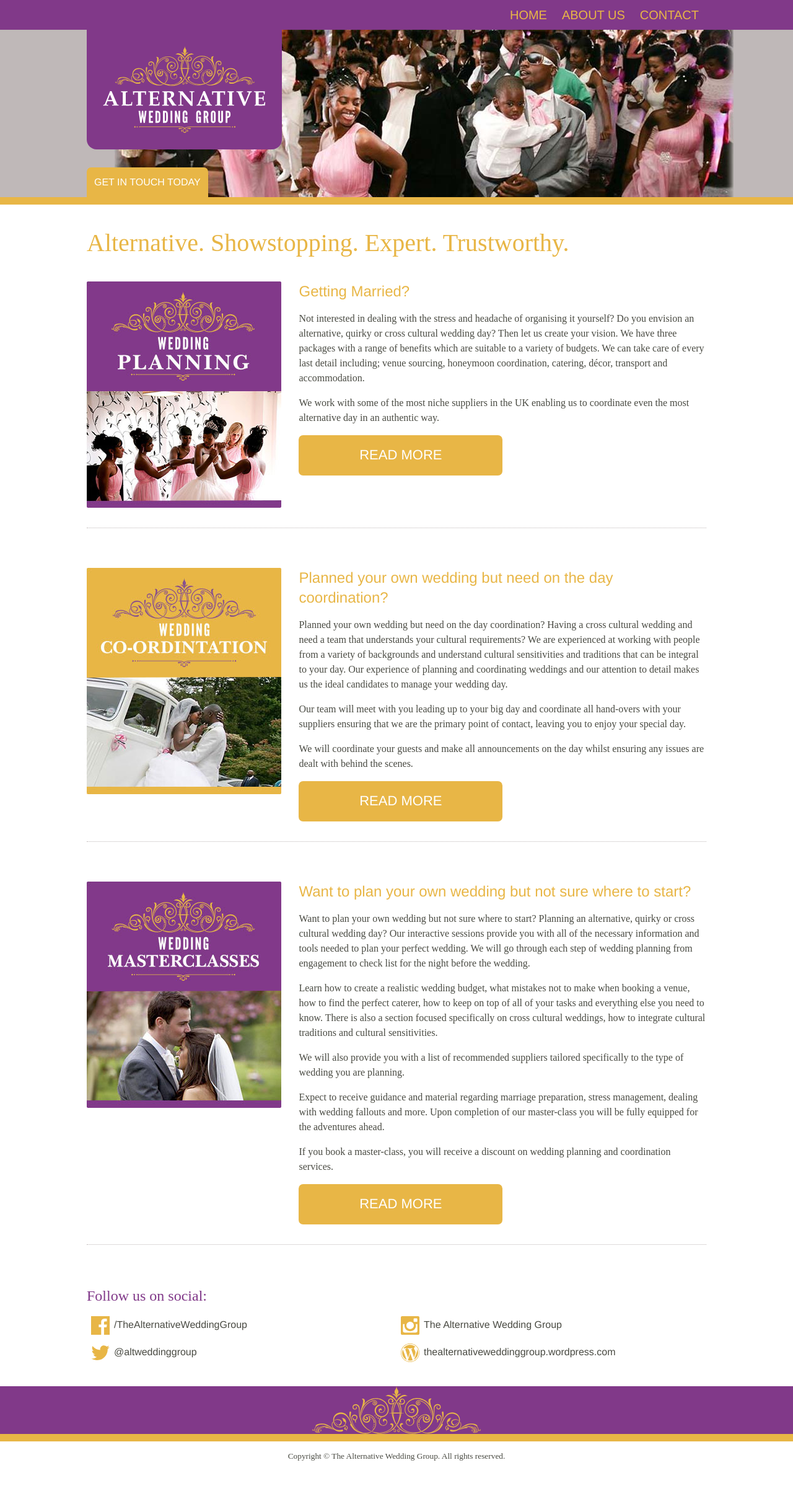
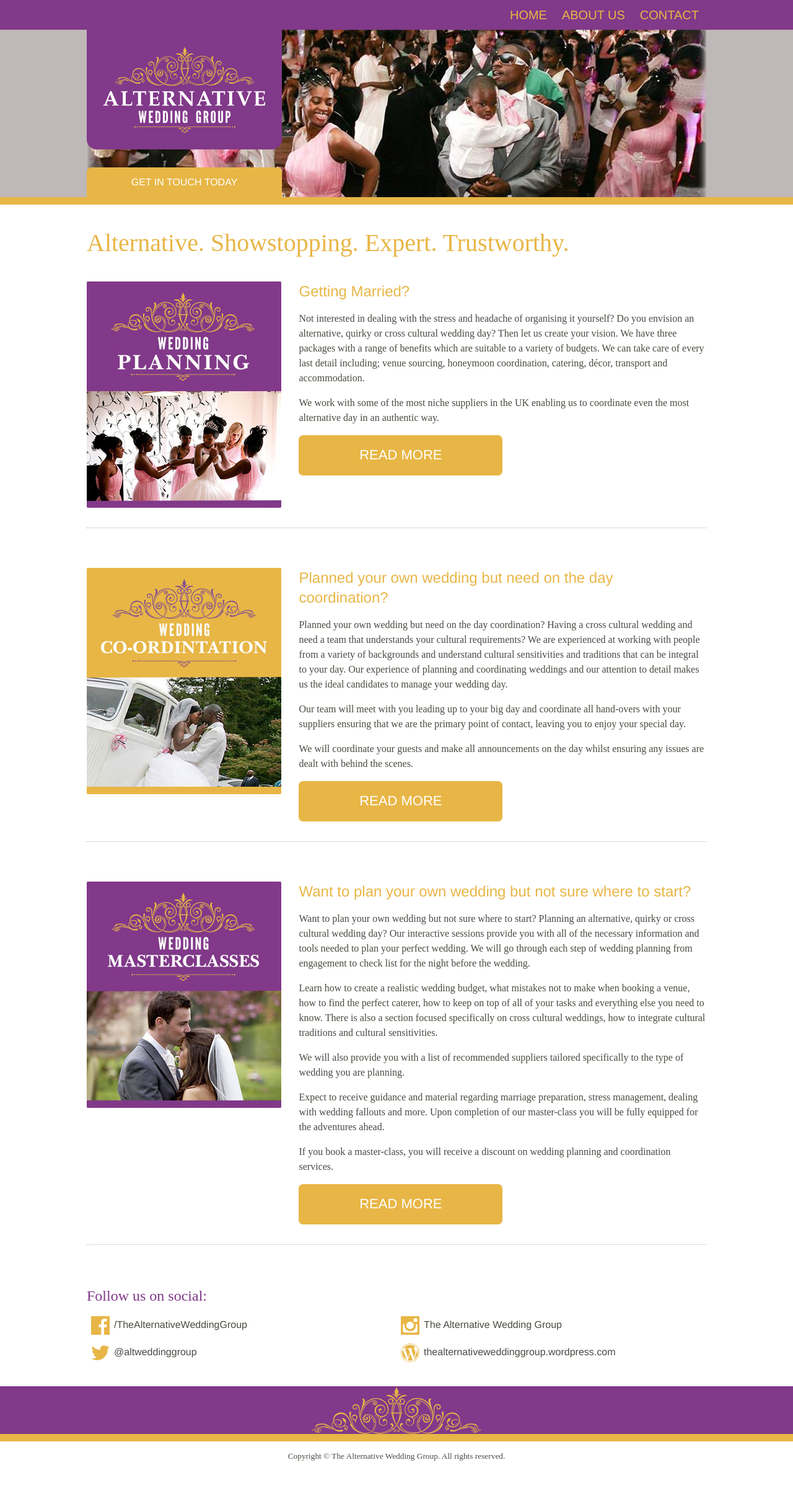
Before and after one commit to alternativeweddinggroup/alternativeweddinggroup.github.io, a Jekyll site: the page built from index.html, in a window 1280 px wide. Shown: the whole page at 62% size. Built offline with Jekyll 4.4.1, drawn with Linux system fonts in a browser that asks for light colours; some web fonts are replaced.

Commit message:
Fix hero height issues

```diff
--- a/_includes/templates/hero.html
+++ b/_includes/templates/hero.html
@@ -1,9 +1,6 @@
 <section class="hero wrapper box">
 
-    <div class="hero__content wrapper__sub">
-    {% if page.hero.image %}
-    <img class="image__responsive ss-hidden" src="{{ site.media }}/hero/{{ page.hero.image }}" alt="{{ page.hero.alt }}">
-    {% endif %}
+    <div class="hero__content wrapper__sub{% if page.hero.image %} hero--image hero--image--{{ page.hero.image }}{% endif %}">
 
     {% if page.hero.copy %}
     <div class="hero__copy ss1-ss4 ms1-ms2 ls1-ls4">
@@ -13,7 +10,7 @@
           <img class="image__responsive" src="{{ site.static }}/gui/logo_alternative-wedding-group.svg" alt="The Alternative Wedding Group">
         </a>
       </div>
-      <a class="btn btn__large btn__full btn--primary" href="{{ page.hero.link}}">{{ page.hero.copy }}</a>
+      <a class="btn btn__large btn--full btn--primary" href="{{ page.hero.link}}">{{ page.hero.copy }}</a>
     </div>
     {% endif %}
 
--- a/_scss/styles/_hero.scss
+++ b/_scss/styles/_hero.scss
@@ -13,14 +13,43 @@
     position: relative;
   }
 
+  @media screen and (min-width: 481px) {
+
+    .hero__content {
+      height: 175px;
+    }
+
+  }
+
   .hero__copy {
     height: 100%;
+  }
+
+  @media screen and (min-width:481px) {
+
+    .hero__copy {
+      position: absolute;
+      top: 0;
+      left: 0;
+      height: 100%;
+    }
+
   }
 
     .hero__copy .btn {
       // Remove border radius for hero call to action
       border-bottom-right-radius: 0;
       border-bottom-left-radius: 0;
+    }
+
+    @media screen and (min-width: 481px) {
+
+        .hero__copy .btn {
+          position: absolute;
+          bottom: 0;
+          left: 0;
+        }
+
     }
 
   .block__logo {
@@ -41,21 +70,8 @@
 
 @media screen and (min-width: 769px) {
 
-  .hero {
-    height: 282px;
-    //border-bottom-color: @brand--green-dark;
-  }
-
-  .hero__copy {
-    position: absolute;
-    top: 0;
-    left: 0;
-    height: 100%;
-  }
-
-    .hero__copy .btn {
-      position: absolute;
-      bottom: 0;
+  .hero__content {
+    height: 270px;
   }
 
   .block__logo {
@@ -68,3 +84,16 @@
     }
 
 }
+
+/**
+ * Hero Background Images
+ */
+
+.hero--image {
+  background-repeat: no-repeat;
+  background-position: center top;
+}
+
+.hero--image--index {
+  background-image: url('../../media/hero/hero_index.jpg');
+}
--- a/index.html
+++ b/index.html
@@ -11,8 +11,7 @@ meta:
   author:
 
 hero:
-  image: hero_index.jpg
-  alt:
+  image: index
   copy: "Get In Touch Today"
   link: /contact/
 
```
Lines whose indentation alone changed are shown as unchanged.
